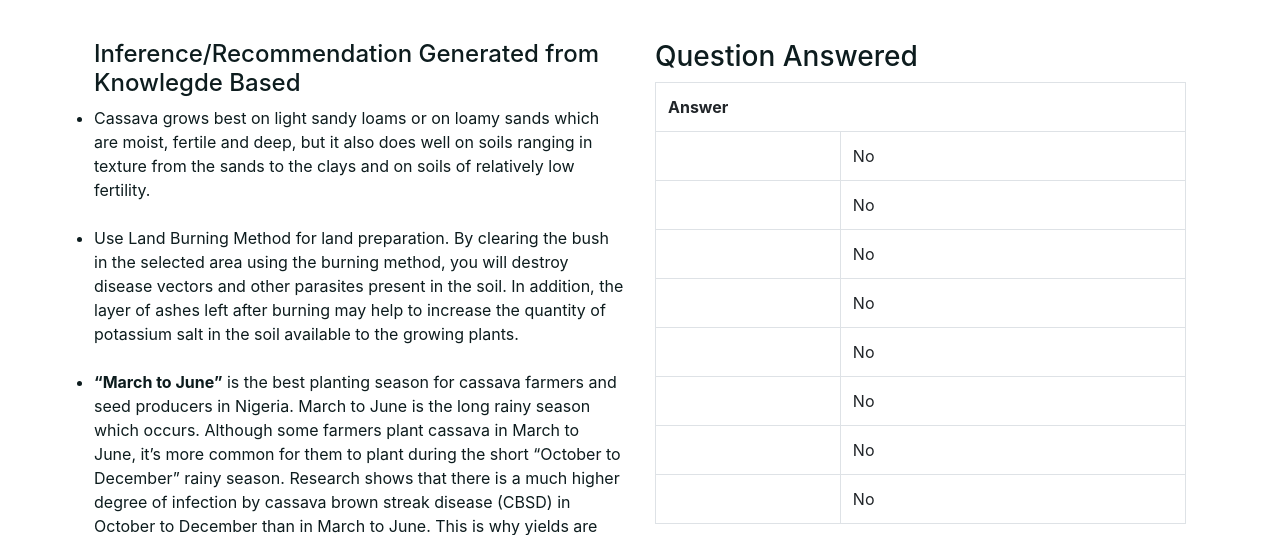
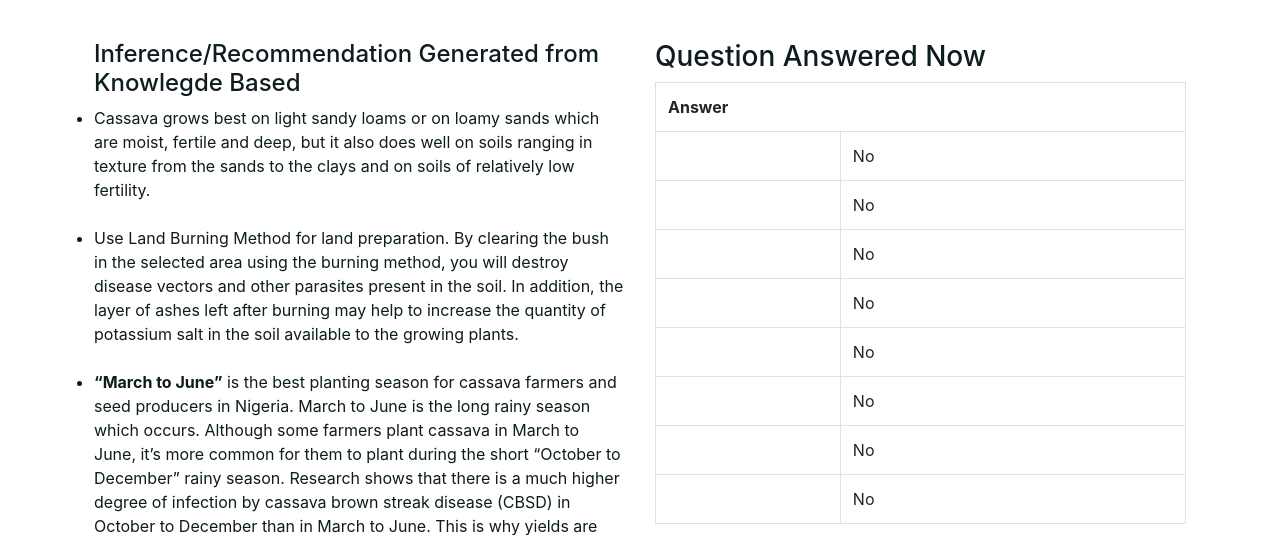
Before and after one commit to bhimbho/Crop-Expert-System, a PHP site: page /result.php in a window 1280 px wide. Shown: the part 56-591 px from the top of the page. Run offline with PHP 8.4, Linux system fonts and the light colour scheme; the visitor is signed in with stand-in values (Sample User, id 1); data that the repository does not hold is empty.

Commit message:
latest commit

```diff
--- a/result.php
+++ b/result.php
@@ -18,7 +18,7 @@
                 </ul>
             </div>
 			<div class="col-md-6">
-				<h3>Question Answered</h3>
+				<h3>Question Answered Now</h3>
                 <table class="table table-bordered">
                     <tr>
                         <th colspan="2">Answer</th>
```
